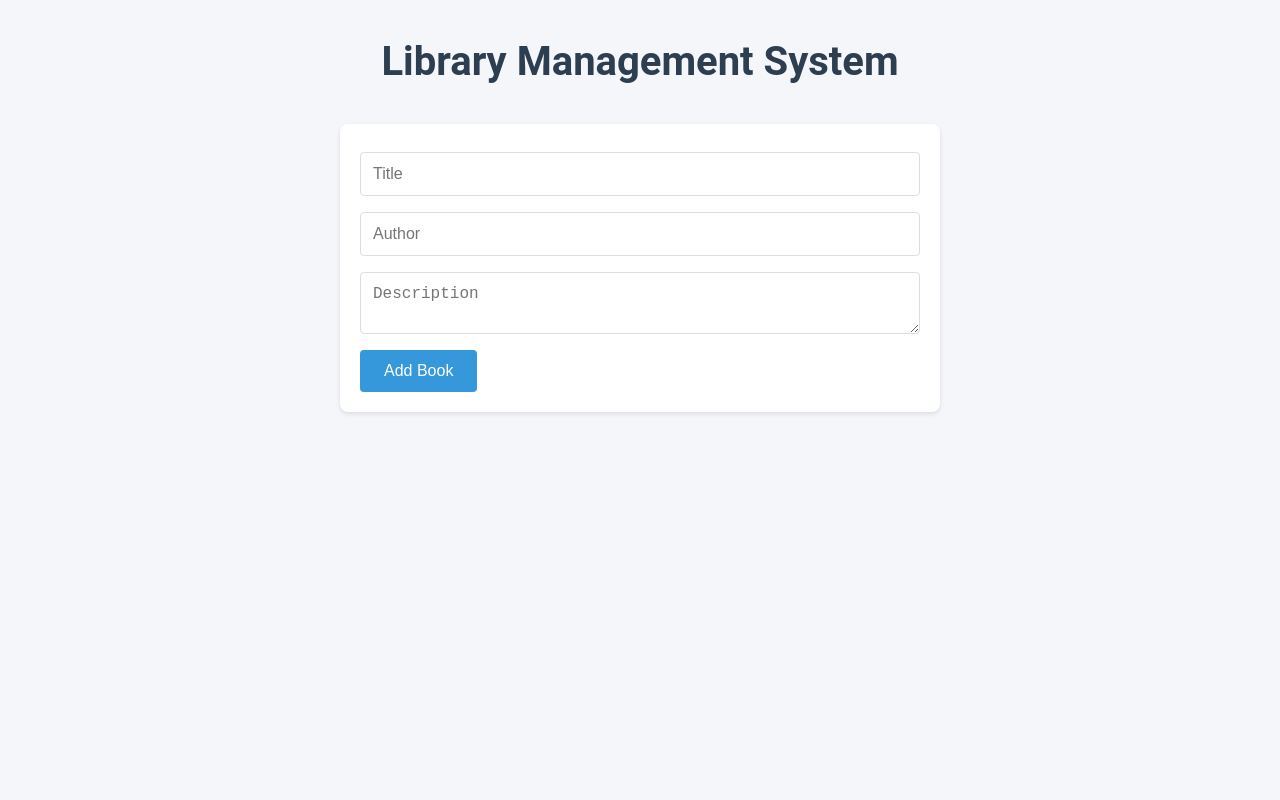
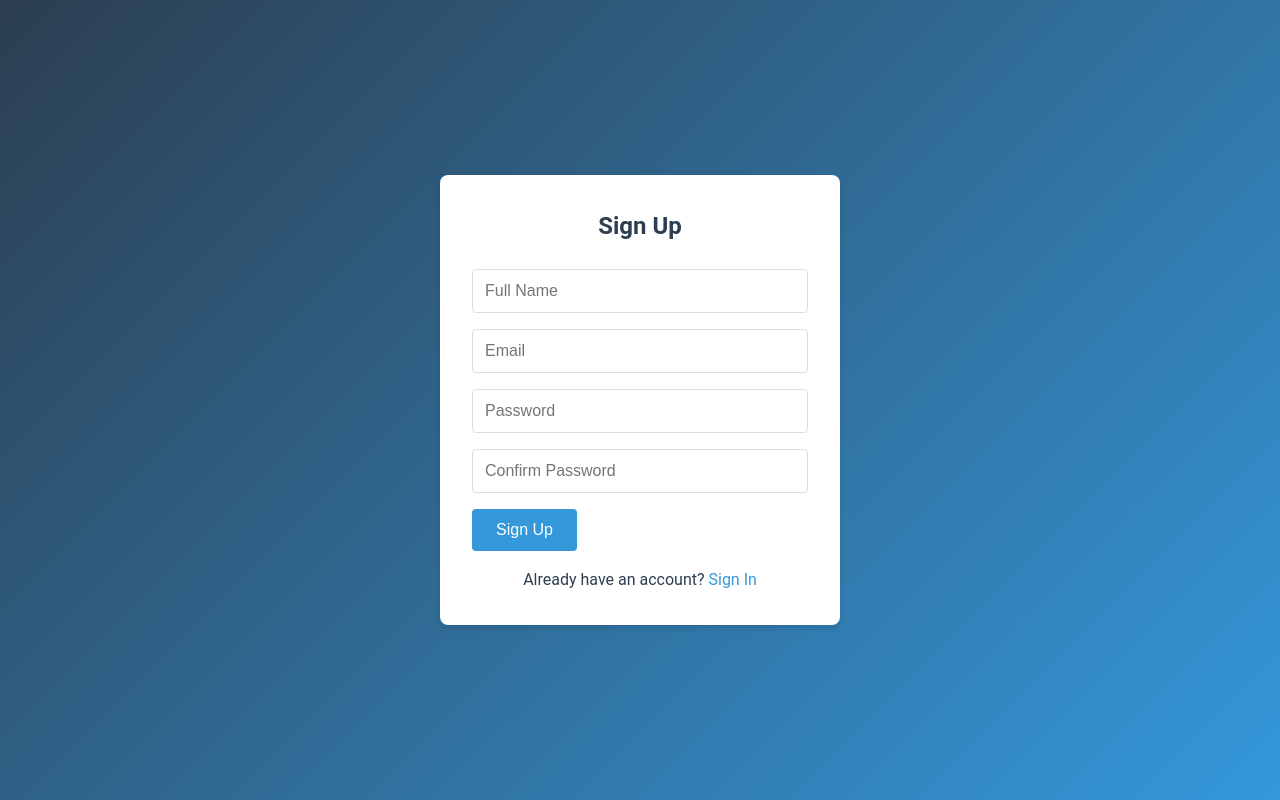
Before and after one commit to naamiahmed/Library_Management_System, a React (Create React App) app in the folder Front-End/library-management-frontend/: page /signup in a window 1280 px wide. Built offline with nearby package versions, Linux system fonts and the light colour scheme.

Commit message:
Add authentication pages and routing for user sign-in and sign-up

```diff
--- a/Front-End/library-management-frontend/src/App.tsx
+++ b/Front-End/library-management-frontend/src/App.tsx
@@ -1,13 +1,24 @@
 // src/App.tsx
-import React from 'react';
+import React, { Suspense } from 'react';
+import { BrowserRouter as Router, Routes, Route } from 'react-router-dom';
+import IntroPage from './pages/IntroPage.tsx';
+import SignInPage from './pages/Authentication/SignInPage.tsx';
+import SignUpPage from './pages/Authentication/SignUpPage.tsx';
 import HomePage from './pages/HomePage.tsx';
 
 const App: React.FC = () => {
-  return (
-    <div className="App">
-      <HomePage />
-    </div>
-  );
+    return (
+        <Router>
+            <Suspense fallback={<div>Loading...</div>}>
+                <Routes>
+                    <Route path="/" element={<IntroPage />} />
+                    <Route path="/signin" element={<SignInPage />} />
+                    <Route path="/signup" element={<SignUpPage />} />
+                    <Route path="/home" element={<HomePage />} />
+                </Routes>
+            </Suspense>
+        </Router>
+    );
 };
 
 export default App;
--- /dev/null
+++ b/Front-End/library-management-frontend/src/pages/Authentication/SignInPage.tsx
@@ -0,0 +1,59 @@
+// src/components/SignInPage.tsx
+import React, { useState } from 'react';
+import { useNavigate, Link } from 'react-router-dom';
+import '../../styles/global.css';
+
+const SignInPage: React.FC = () => {
+    const navigate = useNavigate();
+    const [formData, setFormData] = useState({
+        email: '',
+        password: ''
+    });
+
+    const handleSubmit = (e: React.FormEvent) => {
+        e.preventDefault();
+        // Add authentication logic here
+        navigate('/home');
+    };
+
+    const handleChange = (e: React.ChangeEvent<HTMLInputElement>) => {
+        setFormData({
+            ...formData,
+            [e.target.name]: e.target.value
+        });
+    };
+
+    return (
+        <div className="auth-container">
+            <form className="auth-form" onSubmit={handleSubmit}>
+                <h2>Sign In</h2>
+                <div className="form-group">
+                    <input
+                        type="email"
+                        name="email"
+                        placeholder="Email"
+                        value={formData.email}
+                        onChange={handleChange}
+                        required
+                    />
+                </div>
+                <div className="form-group">
+                    <input
+                        type="password"
+                        name="password"
+                        placeholder="Password"
+                        value={formData.password}
+                        onChange={handleChange}
+                        required
+                    />
+                </div>
+                <button type="submit" className="btn btn-primary">Sign In</button>
+                <p>
+                    Don't have an account? <Link to="/signup">Sign Up</Link>
+                </p>
+            </form>
+        </div>
+    );
+};
+
+export default SignInPage;
--- /dev/null
+++ b/Front-End/library-management-frontend/src/pages/Authentication/SignUpPage.tsx
@@ -0,0 +1,81 @@
+// src/components/SignUpPage.tsx
+import React, { useState } from 'react';
+import { useNavigate, Link } from 'react-router-dom';
+import '../../styles/global.css';
+
+const SignUpPage: React.FC = () => {
+    const navigate = useNavigate();
+    const [formData, setFormData] = useState({
+        name: '',
+        email: '',
+        password: '',
+        confirmPassword: ''
+    });
+
+    const handleSubmit = (e: React.FormEvent) => {
+        e.preventDefault();
+        // Add registration logic here
+        navigate('/signin');
+    };
+
+    const handleChange = (e: React.ChangeEvent<HTMLInputElement>) => {
+        setFormData({
+            ...formData,
+            [e.target.name]: e.target.value
+        });
+    };
+
+    return (
+        <div className="auth-container">
+            <form className="auth-form" onSubmit={handleSubmit}>
+                <h2>Sign Up</h2>
+                <div className="form-group">
+                    <input
+                        type="text"
+                        name="name"
+                        placeholder="Full Name"
+                        value={formData.name}
+                        onChange={handleChange}
+                        required
+                    />
+                </div>
+                <div className="form-group">
+                    <input
+                        type="email"
+                        name="email"
+                        placeholder="Email"
+                        value={formData.email}
+                        onChange={handleChange}
+                        required
+                    />
+                </div>
+                <div className="form-group">
+                    <input
+                        type="password"
+                        name="password"
+                        placeholder="Password"
+                        value={formData.password}
+                        onChange={handleChange}
+                        required
+                    />
+                </div>
+                <div className="form-group">
+                    <input
+                        type="password"
+                        name="confirmPassword"
+                        placeholder="Confirm Password"
+                        value={formData.confirmPassword}
+                        onChange={handleChange}
+                        required
+                    />
+                </div>
+                <button type="submit" className="btn btn-primary">Sign Up</button>
+                <p>
+                    Already have an account? <Link to="/signin">Sign In</Link>
+                </p>
+            </form>
+        </div>
+    );
+};
+
+export default SignUpPage;
--- /dev/null
+++ b/Front-End/library-management-frontend/src/pages/IntroPage.tsx
@@ -0,0 +1,21 @@
+// src/components/IntroPage.tsx
+import React from 'react';
+import { Link } from 'react-router-dom';
+import '../styles/global.css';
+
+const IntroPage: React.FC = () => {
+    return (
+        <div className="intro-container">
+            <div className="intro-content">
+                <h1>Welcome to Library Management System</h1>
+                <p>Manage your books efficiently and effectively</p>
+                <div className="intro-buttons">
+                    <Link to="/signin" className="btn btn-primary">Sign In</Link>
+                    <Link to="/signup" className="btn btn-secondary">Sign Up</Link>
+                </div>
+            </div>
+        </div>
+    );
+};
+
+export default IntroPage;
--- a/Front-End/library-management-frontend/src/styles/global.css
+++ b/Front-End/library-management-frontend/src/styles/global.css
@@ -264,3 +264,120 @@ h1 {
         opacity: 1;
     }
 }
+
+/* src/styles/auth.css */
+.intro-container {
+    height: 100vh;
+    display: flex;
+    justify-content: center;
+    align-items: center;
+    background: linear-gradient(135deg, #2c3e50 0%, #3498db 100%);
+}
+
+.intro-content {
+    text-align: center;
+    color: white;
+    padding: 20px;
+}
+
+.intro-content h1 {
+    font-size: 2.5rem;
+    margin-bottom: 1rem;
+}
+
+.intro-buttons {
+    margin-top: 2rem;
+    display: flex;
+    gap: 1rem;
+    justify-content: center;
+}
+
+.auth-container {
+    height: 100vh;
+    display: flex;
+    justify-content: center;
+    align-items: center;
+    background: linear-gradient(135deg, #2c3e50 0%, #3498db 100%);
+}
+
+.auth-form {
+    background: white;
+    padding: 2rem;
+    border-radius: 8px;
+    box-shadow: 0 4px 6px rgba(0, 0, 0, 0.1);
+    width: 100%;
+    max-width: 400px;
+}
+
+.auth-form h2 {
+    text-align: center;
+    color: #2c3e50;
+    margin-bottom: 1.5rem;
+}
+
+.form-group {
+    margin-bottom: 1rem;
+}
+
+.form-group input {
+    width: 100%;
+    padding: 0.75rem;
+    border: 1px solid #ddd;
+    border-radius: 4px;
+    font-size: 1rem;
+}
+
+.btn {
+    display: inline-block;
+    padding: 0.75rem 1.5rem;
+    border: none;
+    border-radius: 4px;
+    font-size: 1rem;
+    cursor: pointer;
+    text-decoration: none;
+    transition: background-color 0.3s;
+}
+
+.btn-primary {
+    background-color: #3498db;
+    color: white;
+}
+
+.btn-secondary {
+    background-color: transparent;
+    border: 2px solid white;
+    color: white;
+}
+
+.btn-primary:hover {
+    background-color: #2980b9;
+}
+
+.btn-secondary:hover {
+    background-color: rgba(255, 255, 255, 0.1);
+}
+
+.auth-form p {
+    text-align: center;
+    margin-top: 1rem;
+}
+
+.auth-form a {
+    color: #3498db;
+    text-decoration: none;
+}
+
+.auth-form a:hover {
+    text-decoration: underline;
+}
+
+@media (max-width: 480px) {
+    .auth-form {
+        margin: 1rem;
+        padding: 1.5rem;
+    }
+
+    .intro-content h1 {
+        font-size: 2rem;
+    }
+}
```
